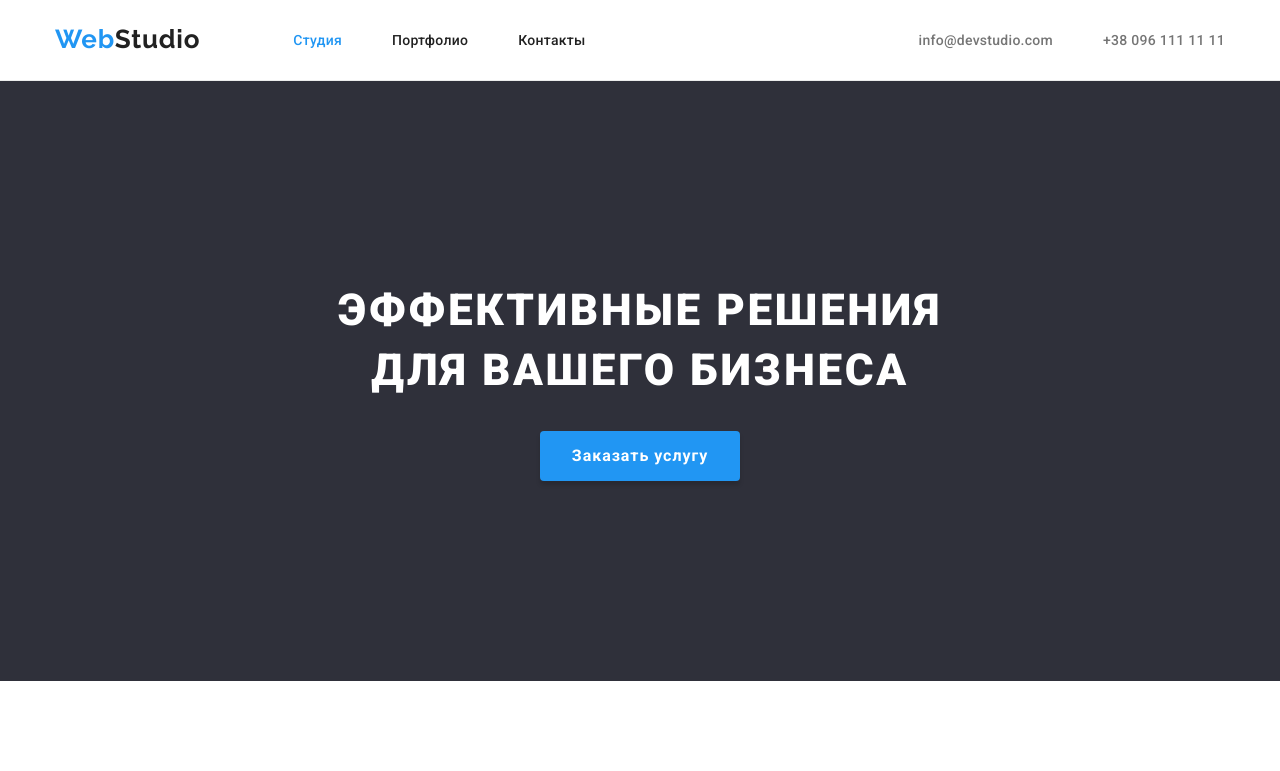
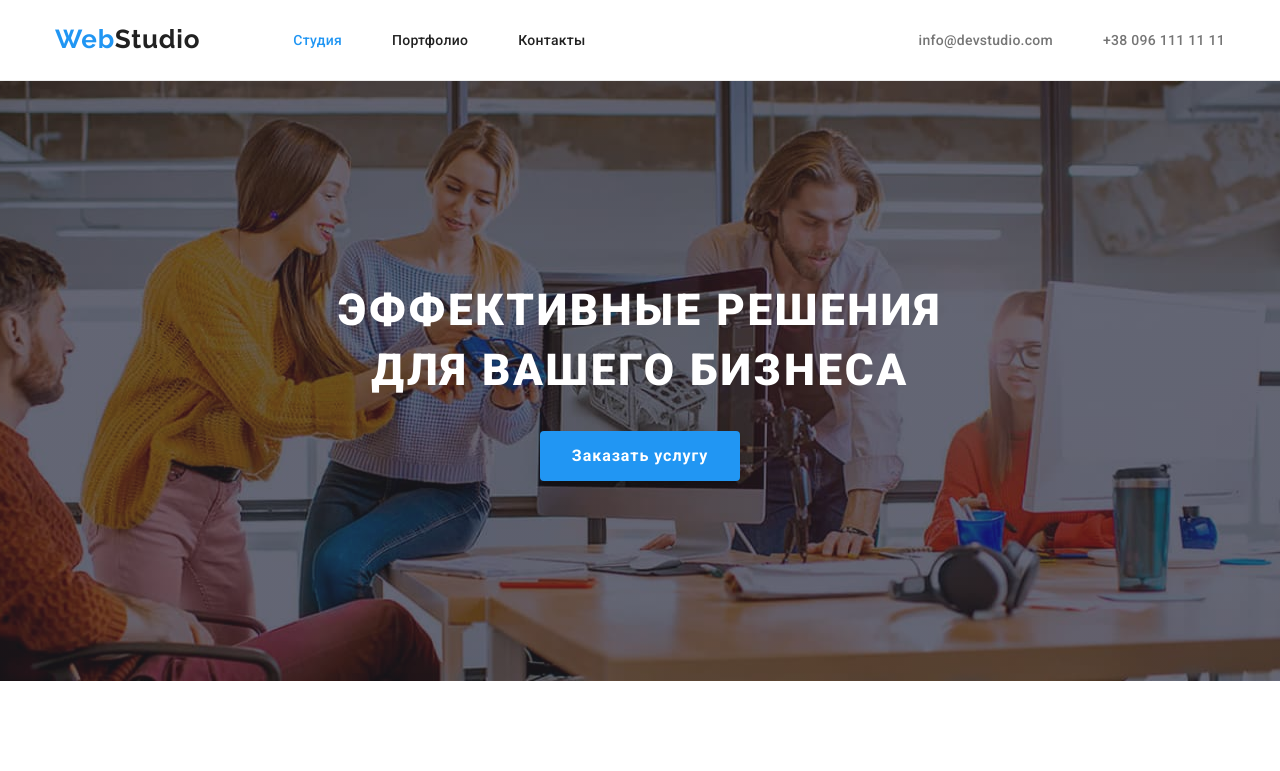
Before and after one commit to TechnicUnion/goit-markup-hw-04, a plain HTML site: page index.html in a window 1280 px wide. Shown: the top 771 px of the page. Drawn offline with nearby package versions, Linux system fonts and the light colour scheme.

Commit message:
adds hero bg

```diff
--- a/css/styles.css
+++ b/css/styles.css
@@ -156,7 +156,10 @@ img {
 /* -----------HERO----------- */
 
 .hero {
-  background: var(--second-background-color);
+  background-image: linear-gradient(rgba(47, 48, 58, 0.4),rgba(47, 48, 58, 0.4)), url(../images/hero.jpg);
+  max-width: 1600px;
+  background-position: center;
+  margin: 0 auto;
   padding-top: 200px;
   padding-bottom: 200px;
 }
```
Also changed, not shown: images/hero.jpg (added).
